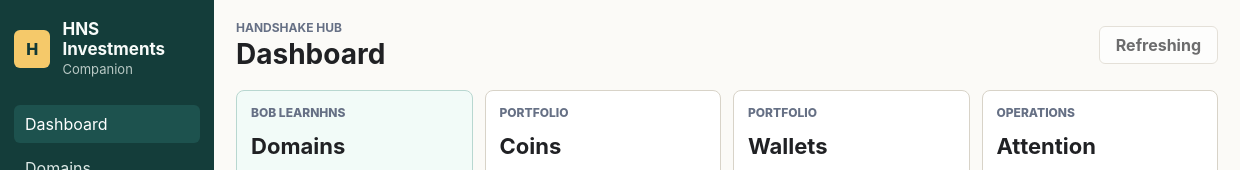
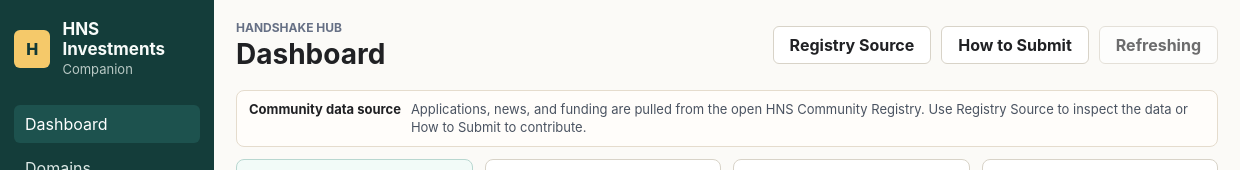
Before and after one commit to shadstoneofficial/hns-investments-companion, an Electron app: page src/renderer/index.html in a window 1240 px wide. Shown: the top 170 px of the page. Drawn offline with Linux system fonts and the light colour scheme; no server answers.

Commit message:
Add registry source links

```diff
--- a/src/renderer/index.html
+++ b/src/renderer/index.html
@@ -74,6 +74,8 @@
             </select>
           </div>
           <div id="registryActions" class="toolbar-actions compact-actions" hidden>
+            <button id="registrySourceButton" class="secondary-action" type="button">Registry Source</button>
+            <button id="registryHowButton" class="secondary-action" type="button">How to Submit</button>
             <button id="refreshRegistryButton" class="secondary-action" type="button">Refresh Registry</button>
           </div>
         </header>
@@ -117,6 +119,10 @@
         </section>
 
         <section id="dashboardView" class="view active">
+          <div class="source-note">
+            <strong>Community data source</strong>
+            <span>Applications, news, and funding are pulled from the open HNS Community Registry. Use Registry Source to inspect the data or How to Submit to contribute.</span>
+          </div>
           <div class="dashboard-grid" aria-label="Dashboard">
             <button class="dashboard-tile primary" type="button" data-target-view="domains">
               <span>Bob LearnHNS</span>
--- a/src/renderer/renderer.js
+++ b/src/renderer/renderer.js
@@ -38,6 +38,8 @@ const navItems = Array.from(document.querySelectorAll('.nav-item'));
 const portfolioActions = document.getElementById('portfolioActions');
 const registryActions = document.getElementById('registryActions');
 const refreshRegistryButton = document.getElementById('refreshRegistryButton');
+const registrySourceButton = document.getElementById('registrySourceButton');
+const registryHowButton = document.getElementById('registryHowButton');
 const viewEyebrow = document.getElementById('viewEyebrow');
 const viewTitle = document.getElementById('viewTitle');
 const coinsSummary = document.getElementById('coinsSummary');
@@ -94,6 +96,8 @@ const viewLabels = {
 };
 const publicViews = new Set(['applications', 'news', 'funding']);
 const dashboardViews = new Set(['dashboard']);
+const REGISTRY_REPO_URL = 'https://github.com/shadstoneofficial/hns-community-registry';
+const REGISTRY_HOW_TO_SUBMIT_URL = 'https://hnsinvestments.com/sources/';
 
 const SETTINGS_KEY = 'hnsInvestments.uiState.v1';
 
@@ -643,6 +647,7 @@ function linkButtons(entry, options = {}) {
     entry.hnsUrl ? { label: 'HNS', url: entry.hnsUrl } : null,
     entry.repository ? { label: 'Repo', url: entry.repository } : null,
     entry.feedUrl ? { label: 'Feed', url: entry.feedUrl } : null,
+    entry.registrySourceUrl ? { label: 'Registry', url: entry.registrySourceUrl } : null,
     entry.sourceUrl ? { label: 'Source', url: entry.sourceUrl } : null,
     entry.projectUrl ? { label: 'Project', url: entry.projectUrl } : null,
     entry.pledgeSourceUrl ? { label: 'Pledges', url: entry.pledgeSourceUrl } : null
@@ -718,6 +723,7 @@ function registryCard(entry, meta = {}) {
   facts.className = 'registry-facts';
   const factValues = [
     entry.sourceName ? `Source: ${entry.sourceName}` : '',
+    entry.registrySourceUrl ? 'Registry: hns-community-registry' : '',
     entry.publishedAt ? `Published: ${new Date(entry.publishedAt).toLocaleDateString()}` : '',
     entry.platforms?.length ? `Platforms: ${entry.platforms.join(', ')}` : '',
     entry.tags?.length ? `Tags: ${entry.tags.slice(0, 5).join(', ')}` : '',
@@ -1259,6 +1265,13 @@ for (const tab of shakedexTabs) {
 exportCsvButton.addEventListener('click', exportCsv);
 exportJsonButton.addEventListener('click', exportJson);
 refreshRegistryButton.addEventListener('click', loadRegistry);
+registrySourceButton.addEventListener('click', () => {
+  const url = communityRegistry?.dataUrl || communityRegistry?.repoUrl || REGISTRY_REPO_URL;
+  window.hnsInvestments.openExternal(url);
+});
+registryHowButton.addEventListener('click', () => {
+  window.hnsInvestments.openExternal(REGISTRY_HOW_TO_SUBMIT_URL);
+});
 applySettings();
 updateSortButtons();
 updateCoinSortButtons();
--- a/src/renderer/styles.css
+++ b/src/renderer/styles.css
@@ -395,6 +395,30 @@ select {
   min-width: 0;
   min-height: 0;
   overflow: auto;
+}
+
+.source-note {
+  display: flex;
+  align-items: start;
+  gap: 10px;
+  margin-bottom: 12px;
+  padding: 10px 12px;
+  border: 1px solid #e5dccd;
+  border-radius: 8px;
+  color: #4a5361;
+  background: #fffdfa;
+  font-size: 13px;
+  line-height: 1.35;
+}
+
+.source-note strong {
+  flex: 0 0 auto;
+  color: var(--ink);
+}
+
+.source-note span {
+  min-width: 0;
+  overflow-wrap: anywhere;
 }
 
 .dashboard-tile {
```
Also changed, not shown: src/registry/communityRegistry.js (+11 -2 lines).
